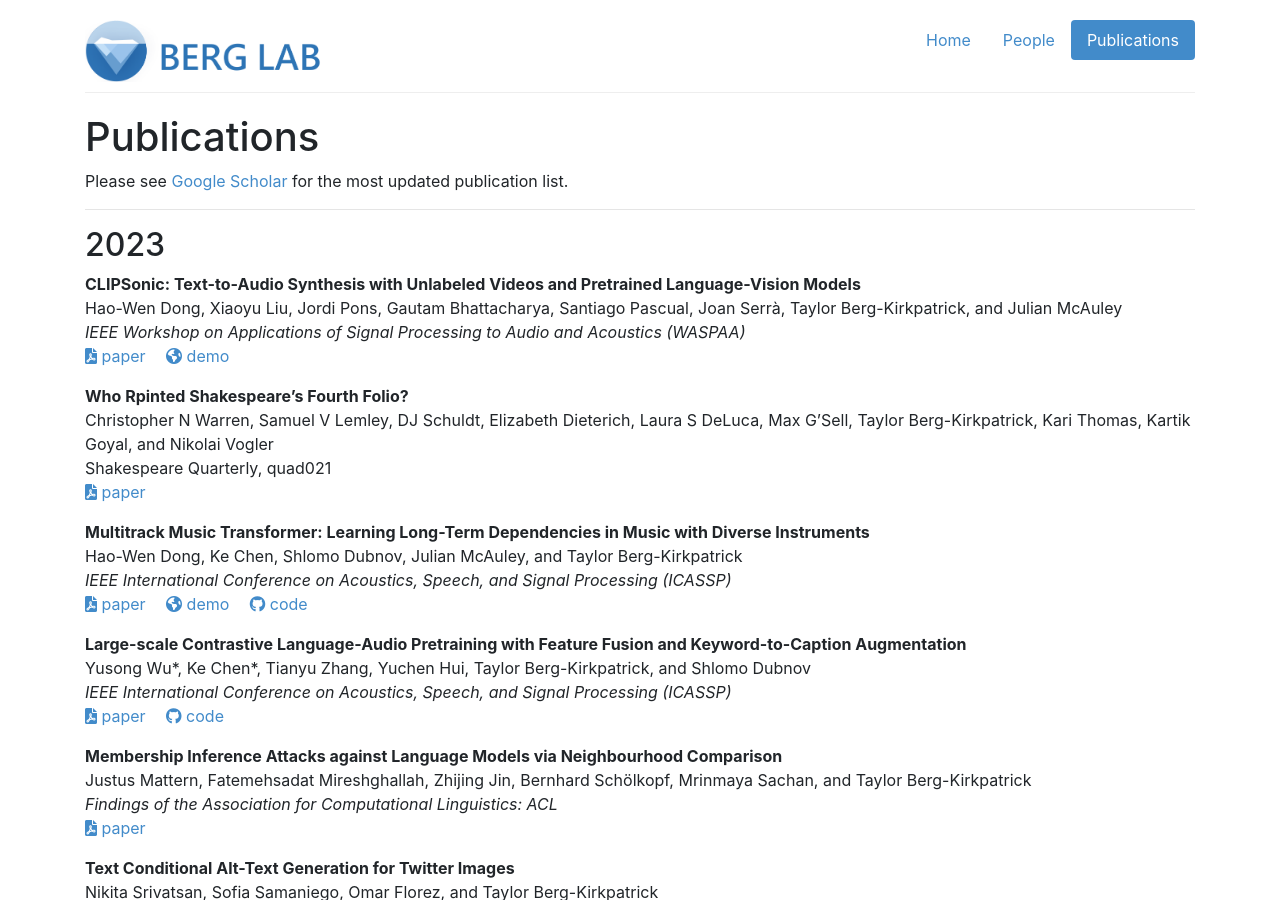
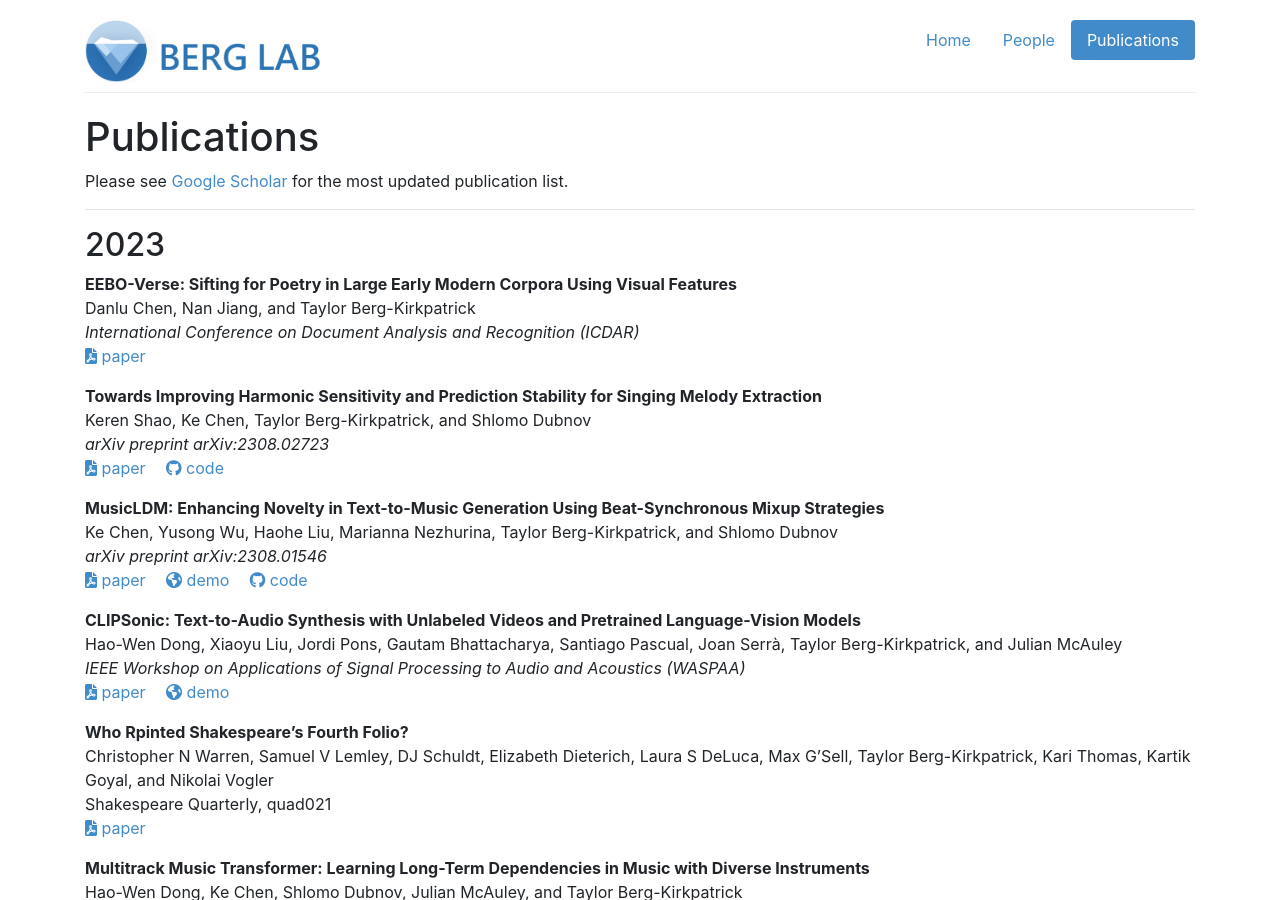
Before and after one commit to icebergnlp/icebergnlp.github.io, a Jekyll site: the page built from publications.md, in a window 1280 px wide and 900 px high. Built offline with Jekyll 4.4.1, drawn with Linux system fonts in a browser that asks for light colours.

Commit message:
Update publications

```diff
--- a/publications.md
+++ b/publications.md
@@ -8,6 +8,24 @@ Please see [Google Scholar](https://scholar.google.com/citations?user=mN6_BKAAAA
 ---
 
 ## 2023
+
+__EEBO-Verse: Sifting for Poetry in Large Early Modern Corpora Using Visual Features__\\
+Danlu Chen, Nan Jiang, and Taylor Berg-Kirkpatrick\\
+_International Conference on Document Analysis and Recognition (ICDAR)_\\
+{% include icon_link.html text="paper" icon=site.icons.paper href="https://link.springer.com/chapter/10.1007/978-3-031-41734-4_3" %}
+
+__Towards Improving Harmonic Sensitivity and Prediction Stability for Singing Melody Extraction__\\
+Keren Shao, Ke Chen, Taylor Berg-Kirkpatrick, and Shlomo Dubnov\\
+_arXiv preprint arXiv:2308.02723_\\
+{% include icon_link.html text="paper" icon=site.icons.paper href="https://arxiv.org/abs/2308.02723" %}&emsp;
+{% include icon_link.html text="code" icon=site.icons.code href="https://github.com/SmoothKen/KKNet" %}
+
+__MusicLDM: Enhancing Novelty in Text-to-Music Generation Using Beat-Synchronous Mixup Strategies__\\
+Ke Chen, Yusong Wu, Haohe Liu, Marianna Nezhurina, Taylor Berg-Kirkpatrick, and Shlomo Dubnov\\
+_arXiv preprint arXiv:2308.01546_\\
+{% include icon_link.html text="paper" icon=site.icons.paper href="https://arxiv.org/abs/2308.01546" %}&emsp;
+{% include icon_link.html text="demo" icon=site.icons.demo href="https://musicldm.github.io/" %}&emsp;
+{% include icon_link.html text="code" icon=site.icons.code href="https://github.com/RetroCirce/MusicLDM/" %}
 
 __CLIPSonic: Text-to-Audio Synthesis with Unlabeled Videos and Pretrained Language-Vision Models__\\
 Hao-Wen Dong, Xiaoyu Liu, Jordi Pons, Gautam Bhattacharya, Santiago Pascual, Joan Serrà, Taylor Berg-Kirkpatrick, and Julian McAuley\\
@@ -69,7 +87,8 @@ _World Wide Web (WWW), Industry Track_\\
 __Contrastive Attention Networks for Attribution of Early Modern Print__\\
 Nikolai Vogler, Kartik Goyal, Kishore PV Reddy, Elizaveta Pertseva, Samuel V. Lemley, Christopher N. Warren, Max G'Sell, and Taylor Berg-Kirkpatrick\\
 _AAAI Conference on Artificial Intelligence (AAAI)_\\
-{% include icon_link.html text="paper" icon=site.icons.paper href="https://arxiv.org/pdf/2306.07998.pdf" %}
+{% include icon_link.html text="paper" icon=site.icons.paper href="https://arxiv.org/pdf/2306.07998.pdf" %}&emsp;
+{% include icon_link.html text="code" icon=site.icons.code href="https://github.com/nvog/damaged-type" %}
 
 __ClimaBench: A Benchmark Dataset For Climate Change Text Understanding in English__\\
 Tanmay Laud\*, Daniel Spokoyny\*, Tom Corringham, and Taylor Berg-Kirkpatrick\\
```
